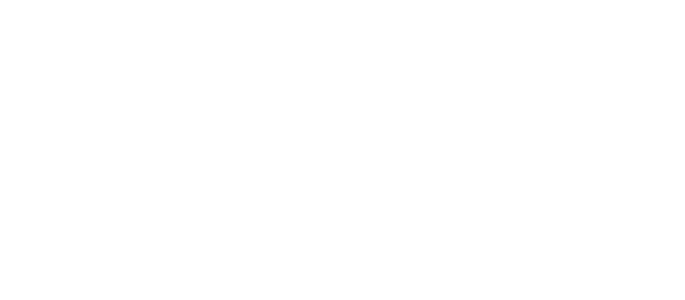
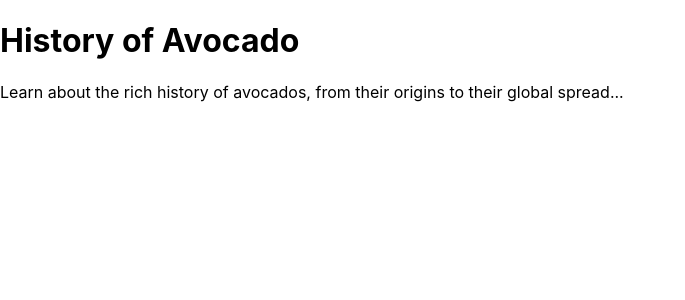
Before and after one commit to tdalbavie/Forum, a React (Create React App) app in the folder client/: page /history-avocado in a window 1280 px wide. Before the commit this address had no page. Shown: the top 300 px of the page, without its empty margins (0-685 px from the left). Built offline with nearby package versions, Linux system fonts and the light colour scheme.

Commit message:
added core pages finally

```diff
--- a/client/src/App.js
+++ b/client/src/App.js
@@ -17,6 +17,11 @@ import CreateArticlePage from './pages/CreateArticlePage';
 import Avocado101Page from './pages/Avocado101Page';
 import ContactPage from './pages/ContactPage';
 
+import TypesOfAvocadoPage from './pages/TypesOfAvocadoPage';
+import HowToGrowFromSeedPage from './pages/HowToGrowFromSeedPage';
+import AvocadoFactsPage from './pages/AvocadoFactsPage';
+
+import HistoryAvocadoPage from './pages/HistoryAvocadoPage';
 
 function App() {
   return (
@@ -31,14 +36,25 @@ function App() {
             <Route path="/Categories" element={<CategoriesPage />} />
             <Route path="/Categories/:categoryId/Threads" element={<ThreadsPage />} />
             <Route path="/Threads/:threadId/Posts" element={<PostsPage />} />
+
             <Route path="/Recipes" element={<RecipesPage />} />
             <Route path="/CreateRecipe" element={<CreateRecipePage />} />
 
             <Route path="/about" element={<AboutPage />} />
+            <Route path="/contact" element={<ContactPage />} />
+
             <Route path="/articles" element={<ArticlesPage />} />
             <Route path="/create-article" element={<CreateArticlePage />} />
+
             <Route path="/avocado-101" element={<Avocado101Page />} />
-            <Route path="/contact" element={<ContactPage />} />
+            <Route path="/types-of-avocado" element={<TypesOfAvocadoPage />} />
+            <Route path="/history-avocado" element={<HistoryAvocadoPage />} />
+
+            <Route path="/how-to-grow-from-seed" element={<HowToGrowFromSeedPage />} />
+            <Route path="/avocado-facts" element={<AvocadoFactsPage />} />
+
+
+
           </Routes>
         </div>
       </Router>
--- a/client/src/pages/Avocado101Page.js
+++ b/client/src/pages/Avocado101Page.js
@@ -9,7 +9,7 @@ const Avocado101Page = () => {
       <h1>Avocado 101</h1>
       <ul>
         <li><Link to="/types-of-avocado">Types of Avocado</Link></li>
-        <li><Link to="/history-of-avocado">History of Avocado</Link></li>
+        <li><Link to="/history-avocado">History of Avocado</Link></li>
         <li><Link to="/how-to-grow-from-seed">How to Grow From Seed</Link></li>
         <li><Link to="/avocado-facts">Avocado Facts</Link></li>
       </ul>
--- /dev/null
+++ b/client/src/pages/AvocadoFactsPage.js
@@ -0,0 +1,12 @@
+import React from 'react';
+
+const AvocadoFactsPage = () => {
+  return (
+    <div>
+      <h1>Avocado Facts</h1>
+      <p>Interesting facts about avocados, their nutritional benefits, and more...</p>
+    </div>
+  );
+};
+
+export default AvocadoFactsPage;
--- /dev/null
+++ b/client/src/pages/HistoryAvocadoPage.js
@@ -0,0 +1,12 @@
+import React from 'react';
+
+const HistoryAvocadoPage = () => {
+  return (
+    <div>
+      <h1>History of Avocado</h1>
+      <p>Learn about the rich history of avocados, from their origins to their global spread...</p>
+    </div>
+  );
+};
+
+export default HistoryAvocadoPage;
--- /dev/null
+++ b/client/src/pages/HowToGrowFromSeedPage.js
@@ -0,0 +1,12 @@
+import React from 'react';
+
+const HowToGrowFromSeedPage = () => {
+  return (
+    <div>
+      <h1>How to Grow Avocado From Seed</h1>
+      <p>Step-by-step guide on how to grow your own avocado tree from a seed...</p>
+    </div>
+  );
+};
+
+export default HowToGrowFromSeedPage;
--- /dev/null
+++ b/client/src/pages/TypesOfAvocadoPage.js
@@ -0,0 +1,12 @@
+import React from 'react';
+
+const TypesOfAvocadoPage = () => {
+  return (
+    <div>
+      <h1>Types of Avocado</h1>
+      <p>Information about different types of avocados...</p>
+    </div>
+  );
+};
+
+export default TypesOfAvocadoPage;
```
